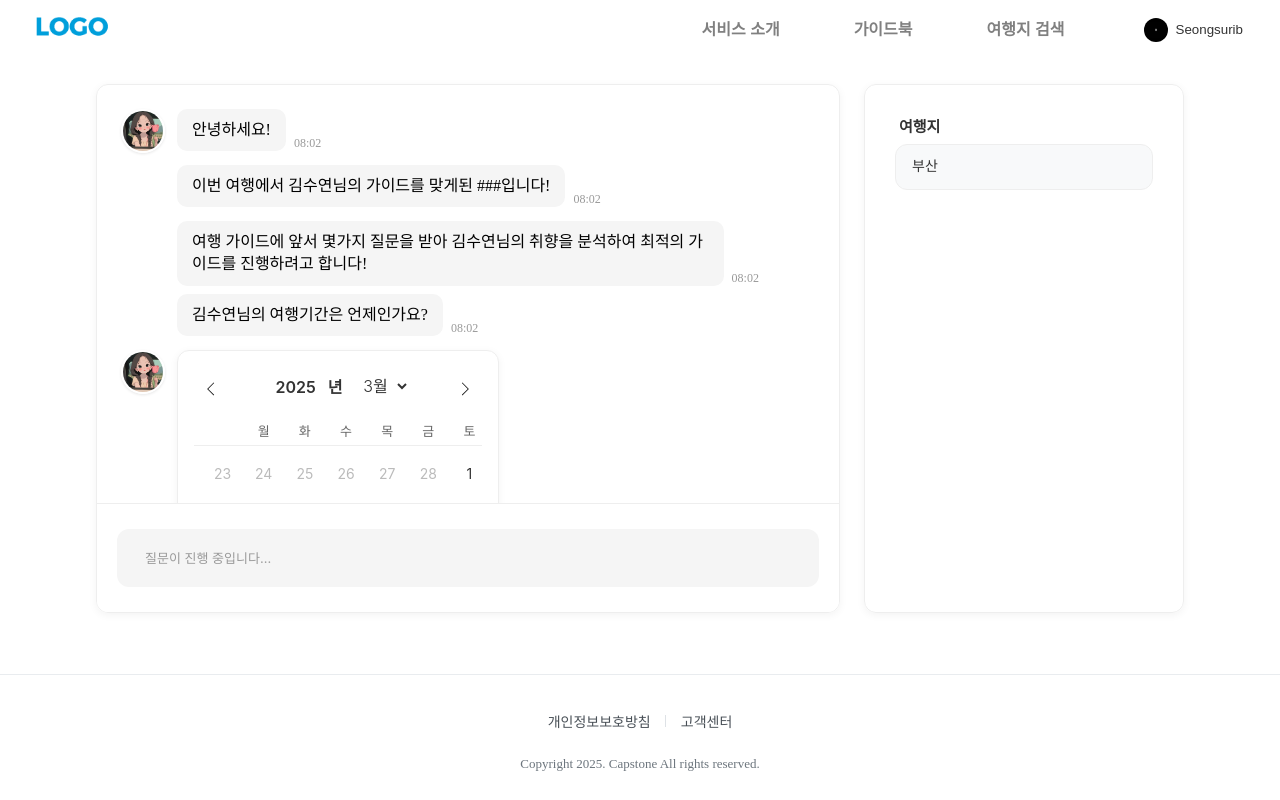
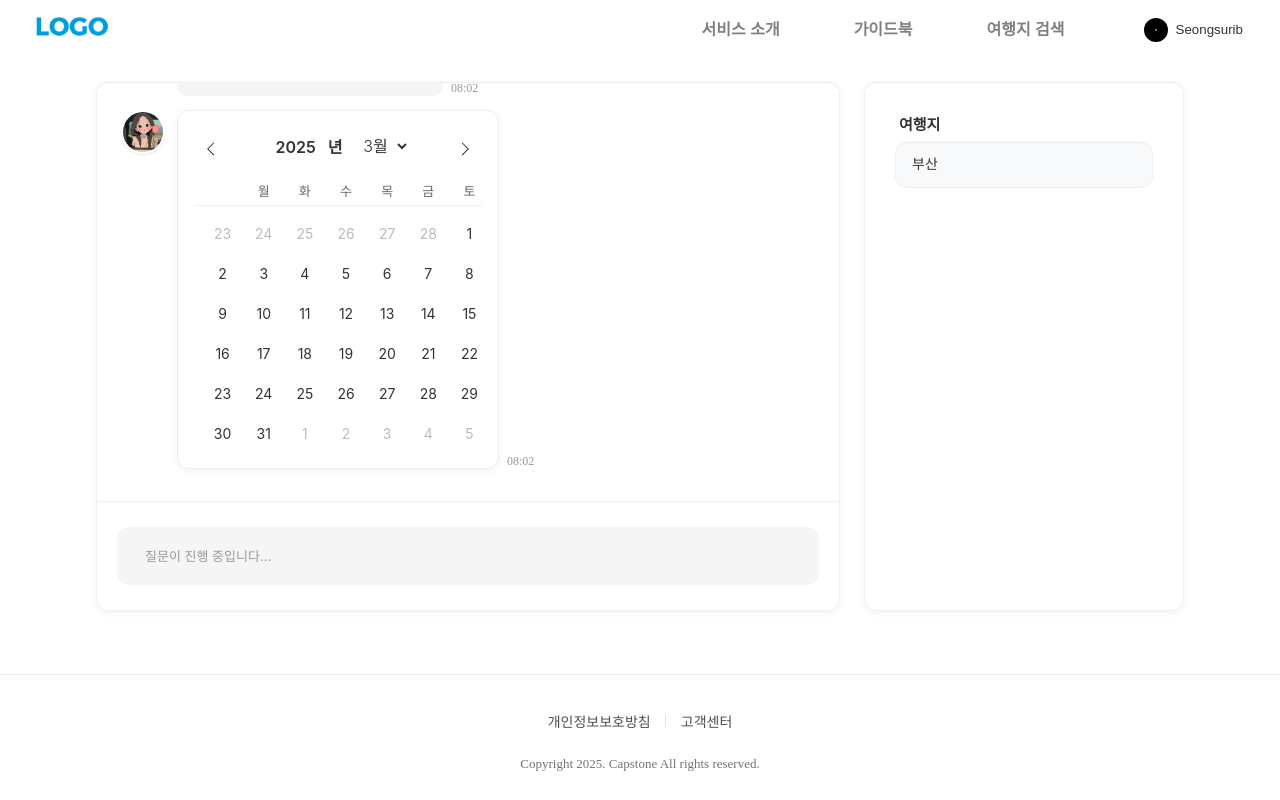
Before and after one commit to Capstone-Project-TP/Frontend, a React (Vite) app: page /question in a window 1280 px wide. Built offline with nearby package versions, Linux system fonts and the light colour scheme.

Commit message:
질문 Page  디스플레이 오류 수정 (#24)

```diff
--- a/src/pages/Question/questionPage.tsx
+++ b/src/pages/Question/questionPage.tsx
@@ -72,28 +72,43 @@ const MessagesChat = styled.div`
     padding: 24px;
     display: flex;
     flex-direction: column;
-    height: calc(100% - 80px); /* FooterChat 높이 고려 */
+    height: calc(100% - 80px);
 
     @media (max-width: 768px) {
         padding: 16px;
     }
 
+    /* 스크롤바 기본 스타일 */
     &::-webkit-scrollbar {
         width: 6px;
+        background: transparent;
     }
 
     &::-webkit-scrollbar-track {
-        background: #f8f8f8;
+        background: transparent;
         border-radius: 4px;
+        margin: 4px;
     }
 
     &::-webkit-scrollbar-thumb {
-        background: #ddd;
+        background: transparent;
         border-radius: 4px;
+        transition: background-color 0.3s ease;
     }
 
-    &::-webkit-scrollbar-thumb:hover {
-        background: #ccc;
+    /* 호버 시 스크롤바 스타일 */
+    &:hover {
+        &::-webkit-scrollbar-track {
+            background: #f8f8f8;
+        }
+
+        &::-webkit-scrollbar-thumb {
+            background: #ddd;
+
+            &:hover {
+                background: #ccc;
+            }
+        }
     }
 `;
 
@@ -656,26 +671,41 @@ const ResponseList = styled.ul`
     flex-direction: column;
     padding: 0;
     margin: 30px;
-    height: 400px;
-    overflow-y: hidden;
+    height: calc(100% - 60px);
+    overflow-y: auto;
     scroll-behavior: smooth;
 
+    /* 스크롤바 기본 스타일 */
     &::-webkit-scrollbar {
         width: 6px;
+        background: transparent;
     }
 
     &::-webkit-scrollbar-track {
-        background: #f8f8f8;
+        background: transparent;
         border-radius: 4px;
+        margin: 4px;
     }
 
     &::-webkit-scrollbar-thumb {
-        background: #ddd;
+        background: transparent;
         border-radius: 4px;
+        transition: background-color 0.3s ease;
     }
 
-    &::-webkit-scrollbar-thumb:hover {
-        background: #ccc;
+    /* 호버 시 스크롤바 스타일 */
+    &:hover {
+        &::-webkit-scrollbar-track {
+            background: #f8f8f8;
+        }
+
+        &::-webkit-scrollbar-thumb {
+            background: #ddd;
+
+            &:hover {
+                background: #ccc;
+            }
+        }
     }
 
     li {
@@ -683,6 +713,7 @@ const ResponseList = styled.ul`
         transform: translateY(20px);
         transition: all 0.3s ease;
         margin-bottom: 20px;
+        width: 100%;
 
         &:last-child {
             margin-bottom: 0;
@@ -701,14 +732,6 @@ const ResponseList = styled.ul`
             margin-bottom: 8px;
             padding-left: 4px;
         }
-    }
-
-    &.overflow {
-        overflow-y: scroll;
-    }
-
-    @media (max-width: 768px) {
-        height: 300px;
     }
 `;
 
@@ -810,6 +833,7 @@ interface Message {
 const QuestionPage: React.FC = () => {
     // 상태 관리
     const question = getQuestion("김수연");
+    const userName = "김수연";
     const [chatHistory, setChatHistory] = useState<Message[]>([]); // 채팅 기록
     const [defaultQuestions, setDefaultQuestions] = useState<Message[]>([]); // 기본 질문들
     const [currentQuestionIndex, setCurrentQuestionIndex] = useState<number>(0);
@@ -1149,57 +1173,46 @@ const QuestionPage: React.FC = () => {
         return currentMessage.isResponse !== previousMessage.isResponse;
     };
 
-    // 스크롤 상태 체크
+    // 캘린더 표시 시 스크롤 처리
     useEffect(() => {
-        const checkOverflow = () => {
+        const isCalendarMessage = chatHistory.some(msg => msg.content === "calendar");
+        if (isCalendarMessage) {
+            setTimeout(() => {
+                if (messageEndRef.current) {
+                    messageEndRef.current.scrollIntoView({ behavior: "smooth" });
+                }
+            }, 100);
+        }
+    }, [chatHistory]);
+
+    // 응답 섹션 스크롤 처리 개선
+    useEffect(() => {
+        const scrollToBottom = () => {
             if (responseListRef.current) {
                 const list = responseListRef.current;
-                const contentHeight = Array.from(list.children).reduce((total, child) => total + child.clientHeight, 0);
-                const containerHeight = list.clientHeight;
+                const lastChild = list.lastElementChild;
 
-                if (contentHeight > containerHeight) {
-                    list.classList.add('overflow');
-                } else {
-                    list.classList.remove('overflow');
+                if (lastChild) {
+                    const listHeight = list.clientHeight;
+                    const contentHeight = list.scrollHeight;
+                    const scrollPosition = contentHeight - listHeight;
+
+                    if (scrollPosition > 0) {
+                        list.scrollTo({
+                            top: scrollPosition,
+                            behavior: 'smooth'
+                        });
+                    }
                 }
             }
         };
 
-        const scrollToBottom = () => {
-            if (responseListRef.current && responseListRef.current.classList.contains('overflow')) {
-                const list = responseListRef.current;
-                list.scrollTo({
-                    top: list.scrollHeight,
-                    behavior: 'smooth'
-                });
-            }
-        };
-
-        // 초기 체크
-        checkOverflow();
-
-        // ResizeObserver를 사용하여 크기 변화 감지
-        const observer = new ResizeObserver(() => {
-            checkOverflow();
-            // 약간의 지연 후 스크롤 적용 (애니메이션 완료 후)
-            setTimeout(scrollToBottom, 100);
-        });
-
-        if (responseListRef.current) {
-            observer.observe(responseListRef.current);
-        }
-
-        // 섹션이 추가될 때마다 체크
+        // 섹션이 추가될 때마다 스크롤
         const timer = setTimeout(() => {
-            checkOverflow();
-            // 애니메이션 완료 후 스크롤
-            setTimeout(scrollToBottom, 100);
-        }, 100);
+            scrollToBottom();
+        }, 300); // 애니메이션 완료를 위해 시간 증가
 
         return () => {
-            if (responseListRef.current) {
-                observer.unobserve(responseListRef.current);
-            }
             clearTimeout(timer);
         };
     }, [visibleSections]);
@@ -1210,7 +1223,7 @@ const QuestionPage: React.FC = () => {
         <Wrapper>
                 {isComplete && (
                     <LoadingContainer>
-                        <LoadingSpinner />
+                        <LoadingSpinner message={`${userName}님의 성향에 맞는 추천 여행지를 준비하고 있습니다. 잠시만 기다려주세요.`}/>
                     </LoadingContainer>
                 )}
                 <GuideWrap>
```
